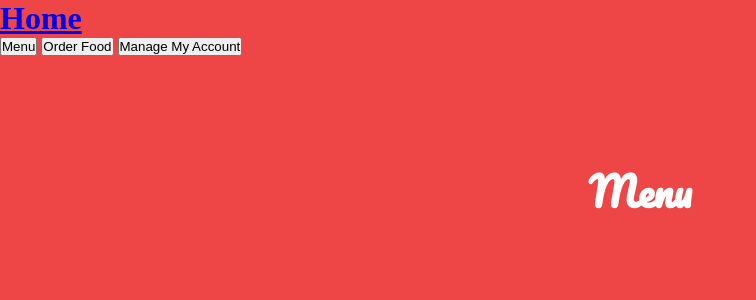
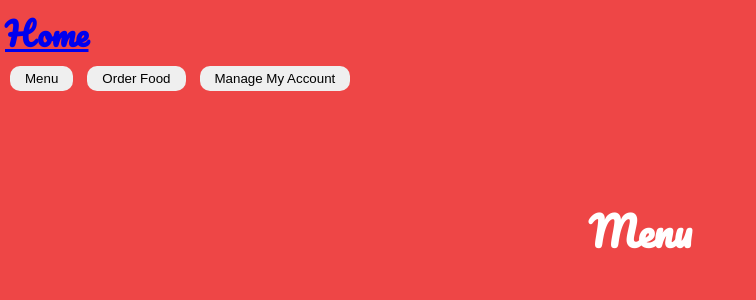
Before and after one commit to xiaowuuu/bao_restaurant, a Flask app: page /items in a window 1280 px wide. Shown: the top 300 px of the page, without its empty margins (0-756 px from the left). Run offline with Flask 3, Linux system fonts and the light colour scheme; some web fonts are replaced.

Commit message:
edit buttons in css

```diff
--- a/static/style.css
+++ b/static/style.css
@@ -6,6 +6,9 @@ body {
     background-color: rgb(238, 70, 70);
 }
 /* homepage */
+.h1-menu {
+    font-family: 'Pacifico', cursive;
+}
 .homepage h1 {
     display: flex;
     justify-content: center;
@@ -16,5 +19,17 @@ body {
     font-size:40px;
 }
 
+.whole-page{
+    margin: 5px;
+}
 
-/* show page */
+.buttons {
+    border-radius: 10px;
+    padding: 5px 15px;
+    border: none;
+    margin: 5px;
+}
+
+.buttons:hover {
+    background-color:rgb(230, 163, 163)
+}
--- a/templates/base.jinja
+++ b/templates/base.jinja
@@ -5,18 +5,19 @@
     <meta name="viewport" content="width=device-width, initial-scale=1.0">
     <title>Ying & Paddy's Bao</title>
     <link href="https://fonts.googleapis.com/css2?family=Borel&family=Caprasimo&family=Pacifico&display=swap" rel="stylesheet">
-
+    <link rel="stylesheet" href="https://cdnjs.cloudflare.com/ajax/libs/font-awesome/4.7.0/css/font-awesome.min.css">
     <link rel="stylesheet" href="{{ url_for('static', filename='style.css') }}">
 
 </head>
 <body>
 {# header logo / home link #}
+<div class="whole-page">
     <div class="header-wrap">
         <header class="header">
         <span>
-            <h1 class="logo">
-            <a href="/" class="logo" title="back to home">Home</a>
-            </h1>
+
+            <a href="/" class="logo" title="back to home"><h1 class="h1-menu">Home</h1></a>
+
         </span>
         </header>
     </div>
@@ -24,9 +25,9 @@
     <main class="">
         <nav>
             {# buttons: menu, user input/submit order, kitchen buttont #}
-            <button onclick="window.location.href='/items';" class="homepage-button">Menu</button>
-            <button onclick="window.location.href='/orders/new';" class="homepage-button">Order Food</button>
-            <button onclick="window.location.href='/users';" class="homepage-button">Manage My Account</button>
+            <button onclick="window.location.href='/items';" class="buttons">Menu</button>
+            <button onclick="window.location.href='/orders/new';" class="buttons">Order Food</button>
+            <button onclick="window.location.href='/users';" class="buttons">Manage My Account</button>
 
         </nav>
         <section id="content">
@@ -38,4 +39,5 @@
         </section>
     </main>
 </body>
+</div>
 </html>
--- a/templates/items/index.jinja
+++ b/templates/items/index.jinja
@@ -2,11 +2,22 @@
 {% extends 'base.jinja' %}
 
 {% block content %}
+<div class="info_block">
     <h1>Menu</h1>
 
     {% for item in items %}
     <ul style="list-style-type:none;">
+{% if  item.category == "Bao" %}
+    <span>&#129377;</span>
+
+{% elif item.category == "Noodles" %}
+    <span>&#127836;</span>
+{%else%}
+    <span>&#129483;</span>
+{% endif %}
+
         <li>{{item.name}}: £{{item.price}}</li>
     </ul>
     {% endfor %}
+</div>
 {% endblock content %}
--- a/templates/orders/edit.jinja
+++ b/templates/orders/edit.jinja
@@ -24,7 +24,7 @@
             <textarea name="notes" id="notes" type="text"
                 placeholder="{{orders.notes}}" rows="3" cols="50"></textarea>
         </label>
-        <button type="submit">Update</button>
+        <button type="submit" class="buttons">Update</button>
     </div>
 </form>
 
--- a/templates/orders/index.jinja
+++ b/templates/orders/index.jinja
@@ -10,7 +10,7 @@
         {% for order in orders %}
         {{ order.id}}
         <form action="/orders/{{ order.id }}/delete" method="POST">
-            <input type="submit" class="user-delete-order" value="delete">
+            <input class="buttons" type="submit" value="delete">
         </form>
 
         {% endfor %}
--- a/templates/orders/new.jinja
+++ b/templates/orders/new.jinja
@@ -24,7 +24,7 @@
             <textarea name="notes" id="notes" type="text"
                 placeholder="Please leave your special requirements. e.g. 'Less sugar'" rows="3" cols="50"></textarea>
         </label>
-        <button type="submit">Place Order</button>
+        <button type="submit" class="buttons">Place Order</button>
     </div>
 </form>
 {% endblock content %}
--- a/templates/orders/order_list.jinja
+++ b/templates/orders/order_list.jinja
@@ -13,12 +13,12 @@
     <h3><b>Order Number: {{order.id}}</b></h3>
 </a>
 {% for order_item in order.items %}
-    <p>{{order_item.item.name}}</p>
+    <p>{{order_item.item.category}}: {{order_item.item.name}}</p>
 {% endfor %}
 {% endfor %}
 {% else %}
 <p>You have no order yet</p>
-<button onclick="window.location.href='/orders/new';" class="homepage-button">Order Here</button>
+<button onclick="window.location.href='/orders/new';" class="buttons">Order Here</button>
 {% endif %}
 
 {% endblock content %}
--- a/templates/users/index.jinja
+++ b/templates/users/index.jinja
@@ -9,5 +9,5 @@
     </ul>
     {% endfor %}
 </div>
-<button onclick="location.href='/users/add';">Create New Account</button>
+<button onclick="location.href='/users/add';" class="buttons">Create New Account</button>
 {% endblock content %}
--- a/templates/users/new_user.jinja
+++ b/templates/users/new_user.jinja
@@ -8,7 +8,7 @@
     <input type="number" name="phone" id="phone">
     <label for="address">Address</label>
     <textarea rows="2" cols="50" name="address" id="address"></textarea>
-<button type="submit">Confirm</button>
+<button type="submit" class="buttons">Confirm</button>
 </form>
 
 {% endblock content %}
```
Also changed, not shown: templates/index.jinja (+6 -2 lines), templates/orders/order_by_id.jinja (+3 -8 lines). Lines whose indentation alone changed are shown as unchanged.
